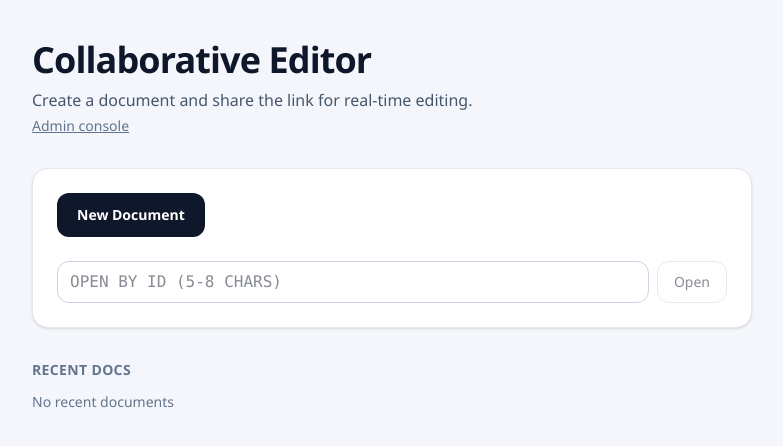
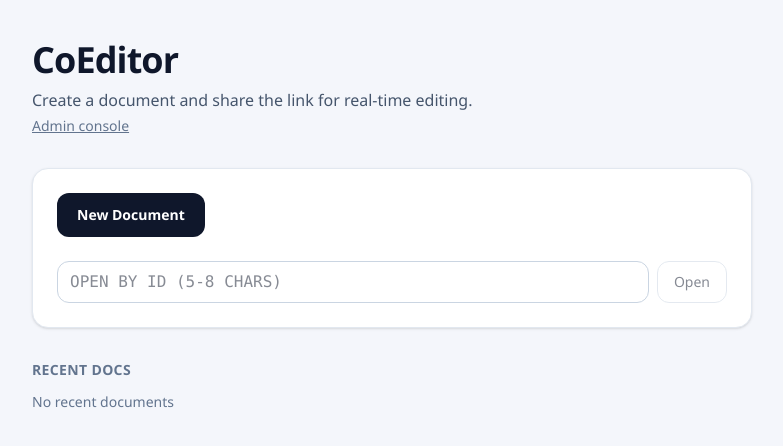
Before and after one commit to ngyou/nextjs-coedit, a Next.js app: page / in a window 1280 px wide. Shown: the top 446 px of the page, without its empty margins (248-1031 px from the left). Built offline with nearby package versions, Linux system fonts and the light colour scheme.

Commit message:
rename to CoEditor

```diff
--- a/app/page.tsx
+++ b/app/page.tsx
@@ -77,7 +77,7 @@ export default function HomePage() {
         />
       ) : null}
 
-      <h1 className="text-4xl font-semibold tracking-tight text-slate-900">Collaborative Editor</h1>
+      <h1 className="text-4xl font-semibold tracking-tight text-slate-900">CoEditor</h1>
       <p className="mt-2 text-slate-600">Create a document and share the link for real-time editing.</p>
       <p className="mt-1 text-sm text-slate-500">
         <Link href="/admin/login" className="underline">
```
